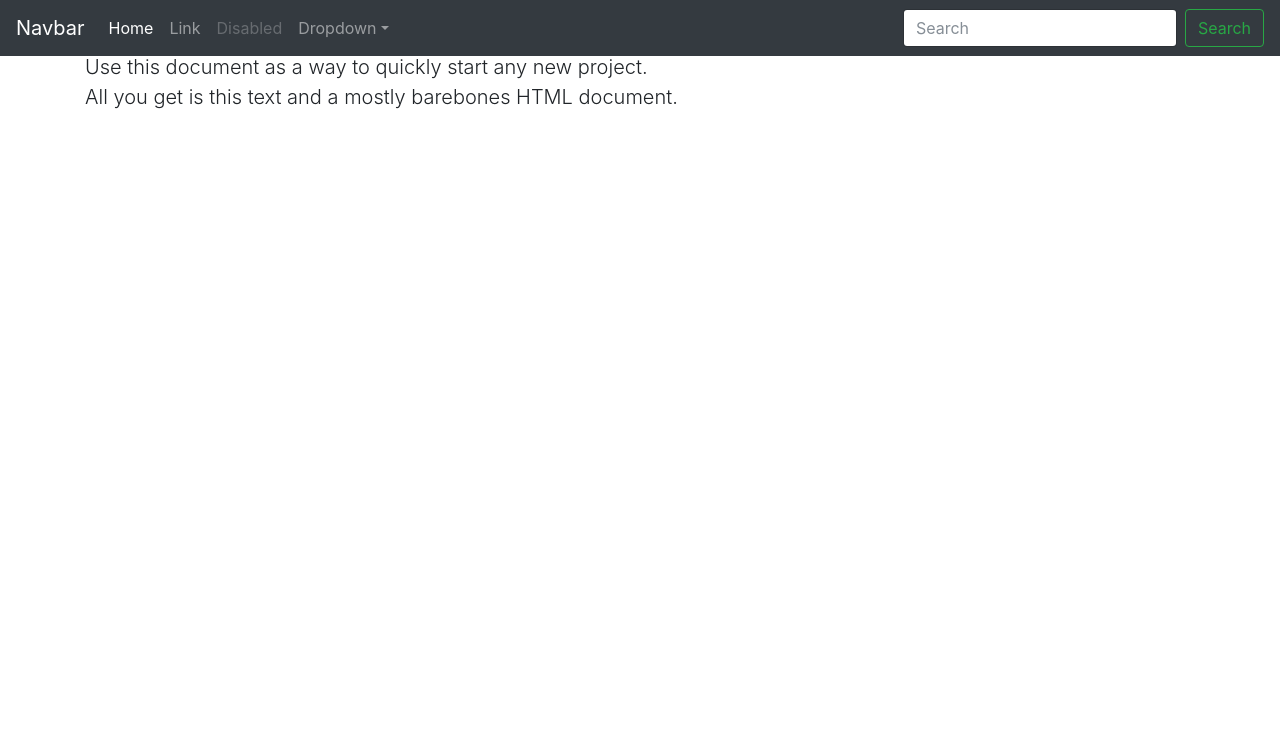
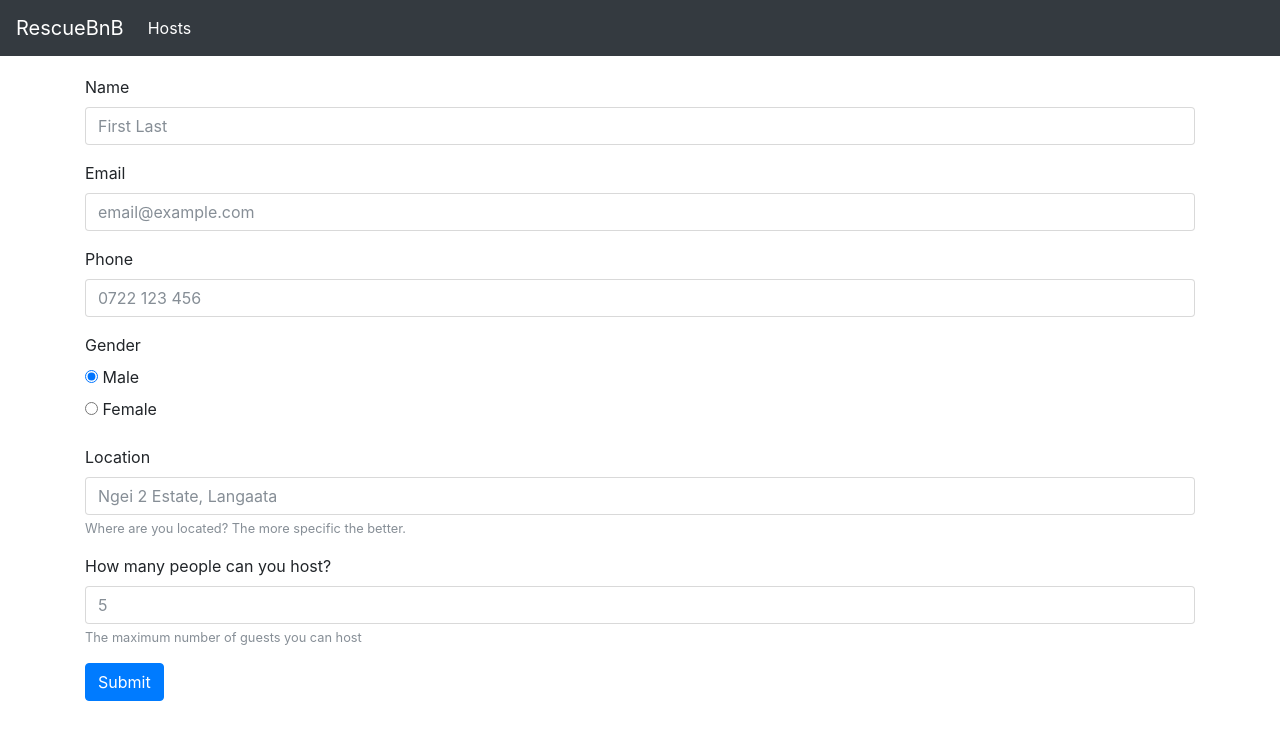
Before and after one commit to tevin/RescueAirBnB, a Flask app: page / in a window 1280 px wide. Shown: the top 740 px of the page. Run offline with Flask 2, Linux system fonts and the light colour scheme; some libraries are stand-ins or nearby versions.

Commit message:
Initial host submit form

```diff
--- /dev/null
+++ b/static/css/starter.css
@@ -0,0 +1,13 @@
+body {
+  padding-top: 75px;
+}
+
+.starter-template {
+  padding: 40px 15px;
+  text-align: center;
+}
+
+.input-group-addon {
+    min-width: 600px;
+    text-align: left;
+}
--- a/templates/starter.html
+++ b/templates/starter.html
@@ -11,13 +11,15 @@
     <link href="../static/css/bootstrap.min.css" rel="stylesheet">
 
     <!-- Custom styles for this template -->
-    <link href="starter-template.css" rel="stylesheet">
+    <link href="../static/css/starter.css" rel="stylesheet">
+
   </head>
 
   <body>
+    <nav class="navbar navbar-expand-md navbar-dark bg-dark fixed-top">
 
-    <nav class="navbar navbar-expand-md navbar-dark bg-dark fixed-top">
-      <a class="navbar-brand" href="#">Navbar</a>
+      <a class="navbar-brand" href="#">RescueBnB</a>
+
       <button class="navbar-toggler" type="button" data-toggle="collapse" data-target="#navbarsExampleDefault" aria-controls="navbarsExampleDefault" aria-expanded="false" aria-label="Toggle navigation">
         <span class="navbar-toggler-icon"></span>
       </button>
@@ -25,38 +27,70 @@
       <div class="collapse navbar-collapse" id="navbarsExampleDefault">
         <ul class="navbar-nav mr-auto">
           <li class="nav-item active">
-            <a class="nav-link" href="#">Home <span class="sr-only">(current)</span></a>
-          </li>
-          <li class="nav-item">
-            <a class="nav-link" href="#">Link</a>
-          </li>
-          <li class="nav-item">
-            <a class="nav-link disabled" href="#">Disabled</a>
-          </li>
-          <li class="nav-item dropdown">
-            <a class="nav-link dropdown-toggle" href="http://example.com" id="dropdown01" data-toggle="dropdown" aria-haspopup="true" aria-expanded="false">Dropdown</a>
-            <div class="dropdown-menu" aria-labelledby="dropdown01">
-              <a class="dropdown-item" href="#">Action</a>
-              <a class="dropdown-item" href="#">Another action</a>
-              <a class="dropdown-item" href="#">Something else here</a>
-            </div>
+            <a class="nav-link" href="#">Hosts <span class="sr-only">(current)</span></a>
           </li>
         </ul>
-        <form class="form-inline my-2 my-lg-0">
-          <input class="form-control mr-sm-2" type="text" placeholder="Search" aria-label="Search">
-          <button class="btn btn-outline-success my-2 my-sm-0" type="submit">Search</button>
-        </form>
       </div>
     </nav>
 
     <div class="container">
+    <form>
+      <div class="form-group">
+        <label for="name">Name</label>
 
-      <div class="starter-template">
-        <h1>Bootstrap starter template</h1>
-        <p class="lead">Use this document as a way to quickly start any new project.<br> All you get is this text and a mostly barebones HTML document.</p>
+        <input type="text" class="form-control" id="name" aria-describedby="nameHelp" placeholder="First Last">
       </div>
 
-    </div><!-- /.container -->
+      <div class="form-group">
+        <label for="email">Email</label>
+
+        <input type="email" class="form-control" id="email" aria-describedby="emailHelp" placeholder="email@example.com">
+      </div>
+
+      <div class="form-group">
+        <label for="phone">Phone</label>
+
+        <input type="text" class="form-control" id="name" aria-describedby="phoneHelp" placeholder="0722 123 456">
+      </div>
+
+      <fieldset class="form-group">
+      <label for="gender">Gender</label>
+
+        <div class="form-check">
+          <label class="form-check-label">
+            <input type="radio" class="form-check-input" name="gender" id="male" value="male" checked>
+            Male
+          </label>
+        </div>
+
+        <div class="form-check">
+          <label class="form-check-label">
+            <input type="radio" class="form-check-input" name="gender" id="female" value="female">
+            Female
+          </label>
+        </div>
+      </fieldset>
+
+      <div class="form-group">
+        <label for="location">Location</label>
+
+        <input type="text" class="form-control" id="location" aria-describedby="locationhelp" placeholder="Ngei 2 Estate, Langaata">
+        <small id="locationhelp" class="form-text text-muted">Where are you located? The more specific the better.</small>
+      </div>
+
+      <div class="form-group">
+        <label for="maxguests">How many people can you host?</label>
+
+        <input type="number" class="form-control" id="maxguests" aria-describedby="maxguestshelp" placeholder="5">
+        <small id="maxguestshelp" class="form-text text-muted">The maximum number of guests you can host</small>
+      </div>
+
+
+
+      <button type="submit" class="btn btn-primary">Submit</button>
+    </form>
+
+    </div>
 
 
     <!-- Bootstrap core JavaScript
```
